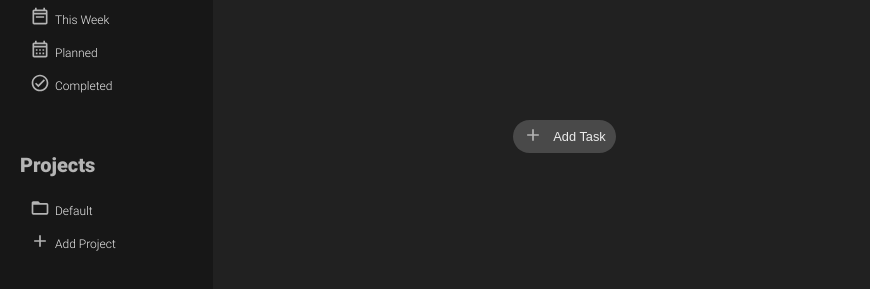
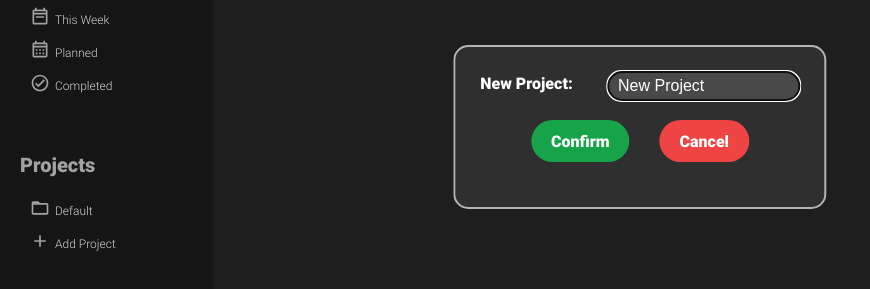
Before and after one commit to kalvinliang965/odin-todo-list, a website built with webpack: page src/index.html in a window 1280 px wide. Both pictures are taken after a click on the button "Add Project". Shown: the part 193-482 px from the top of the page, without its empty margins (0-870 px from the left). Built offline with nearby package versions, Linux system fonts and the light colour scheme.

Commit message:
add feature where u can add in more project tab

```diff
--- a/src/index.html
+++ b/src/index.html
@@ -196,5 +196,20 @@
         </form>
     </dialog>
 
+
+    <dialog id="addProjectDialog">
+        <form>
+            <p>
+                <label for="project-name">New Project: </label>
+                <input type="text" id="project-name" value="New Project">
+            </p>
+
+            <p>
+                <button class="confirmBtn">Confirm</button>
+                <button class="cancelBtn">Cancel</button>
+            </p>
+        </form>
+    </dialog>
+
 </body>
 </html>
--- /dev/null
+++ b/src/module/ProjectDialog.js
@@ -0,0 +1,43 @@
+export default function() {
+    const dialog = document.getElementById("addProjectDialog");
+    const myForm = dialog.querySelector("form");
+    const confirmBtn = dialog.querySelector(".confirmBtn");
+    const cancelBtn = dialog.querySelector(".cancelBtn");
+    const projectNameContainer = myForm.querySelector("#project-name");
+
+    let projectName;
+
+    function show() {
+        dialog.showModal();
+    }
+
+    confirmBtn.addEventListener("click", (event) => {
+        event.preventDefault();
+        projectName = projectNameContainer.value;
+
+        console.log("Project name: " + projectName);
+
+        myForm.reset();
+        dialog.close();
+    });
+
+    cancelBtn.addEventListener("click", (event) => {
+        event.preventDefault();
+        myForm.reset();
+        dialog.close();
+    });
+
+    function getConfirmBtn() {
+        return confirmBtn;
+    }
+
+    function getProjectName() {
+        return projectName;
+    }
+
+    return {
+        show,
+        getProjectName,
+        getConfirmBtn,
+    }
+}
--- a/src/module/SidebarController.js
+++ b/src/module/SidebarController.js
@@ -2,9 +2,15 @@ import svgHelper from "./svgHelper";
 import ContentController from "./ContentController.js";
 import { endOfTomorrow, addWeeks, startOfWeek } from "date-fns";
 import DATE from "./DATE.js";
+import ProjectDialog from "./ProjectDialog.js";
 
 export default function(parent) {
 
+    const sidebar = document.createElement("div");
+    // the main container
+    sidebar.className="sidebar";
+
+    const projectDialog = ProjectDialog();
 
     const contentContainer = parent.querySelector(".content");
     const contentController = ContentController(contentContainer);
@@ -45,10 +51,6 @@ export default function(parent) {
     }
 
     function load() {
-
-        const sidebar = document.createElement("div");
-        // the main container
-        sidebar.className="sidebar";
 
         const header = createHeader(sidebar);
         sidebar.appendChild(header);
@@ -97,7 +99,10 @@ export default function(parent) {
         ]));
 
         const defaultFolder = create_tab(svgHelper.info("folder", "Default", 0),);
-        const addFolder = create_tab(svgHelper.info("add", "Add Project", ""));
+        const addFolder = create_tab(svgHelper.info("add", "Add Project", 0));
+
+        addFolder.addEventListener("click", addProject);
+
         sidebar.appendChild(createItem("Projects",[
             defaultFolder, addFolder,
         ]));
@@ -113,14 +118,25 @@ export default function(parent) {
         svgHelper.load();
     }
 
-
-
-
-
     function hide(body) {
         if (body.firstChild.className==="sidebar") {
             body.removeChild(body.firstChild);
         }
+    }
+
+    function addProject() {
+        projectDialog.show();
+
+        const confirmBtn = projectDialog.getConfirmBtn();
+
+        function confirmBtn_handler() {
+            const newFolder = create_tab(svgHelper.info("folder", projectDialog.getProjectName(), 0));
+            const itemContent = sidebar.querySelector(".item:last-child .item-content");
+
+            itemContent.insertBefore(newFolder, itemContent.lastChild);
+            confirmBtn.removeEventListener("click", confirmBtn_handler);
+        }
+        confirmBtn.addEventListener("click", confirmBtn_handler);
     }
 
 
--- a/src/module/svgHelper.js
+++ b/src/module/svgHelper.js
@@ -96,6 +96,7 @@ export default {
         const svg_container = document.createElement("div");
         svg_container.className="svg-container";
         svg_container.dataset.type=type;
+        svg_container.innerHTML=this[type];
         return svg_container;
     },
 
--- a/src/style.css
+++ b/src/style.css
@@ -263,7 +263,7 @@ dialog {
     left: 50%;
     transform: translate(-50%,-50%);
     border-radius: 15px;
-    padding: 50px 25px;
+    padding: 25px 25px;
     background-color: var(--secondary-color);
     border: 2px solid var(--primary-text);
     color: white;
@@ -287,6 +287,10 @@ dialog form p {
     justify-content: space-between;
 }
 
+dialog form p:last-of-type {
+    margin-bottom: 0px;
+}
+
 dialog form ul {
     margin-bottom: 20px;
 }
@@ -294,6 +298,7 @@ dialog form ul {
 dialog form button {
     margin-bottom: 20px;
 }
+
 
 ul, li {
     margin: 0px;
```
